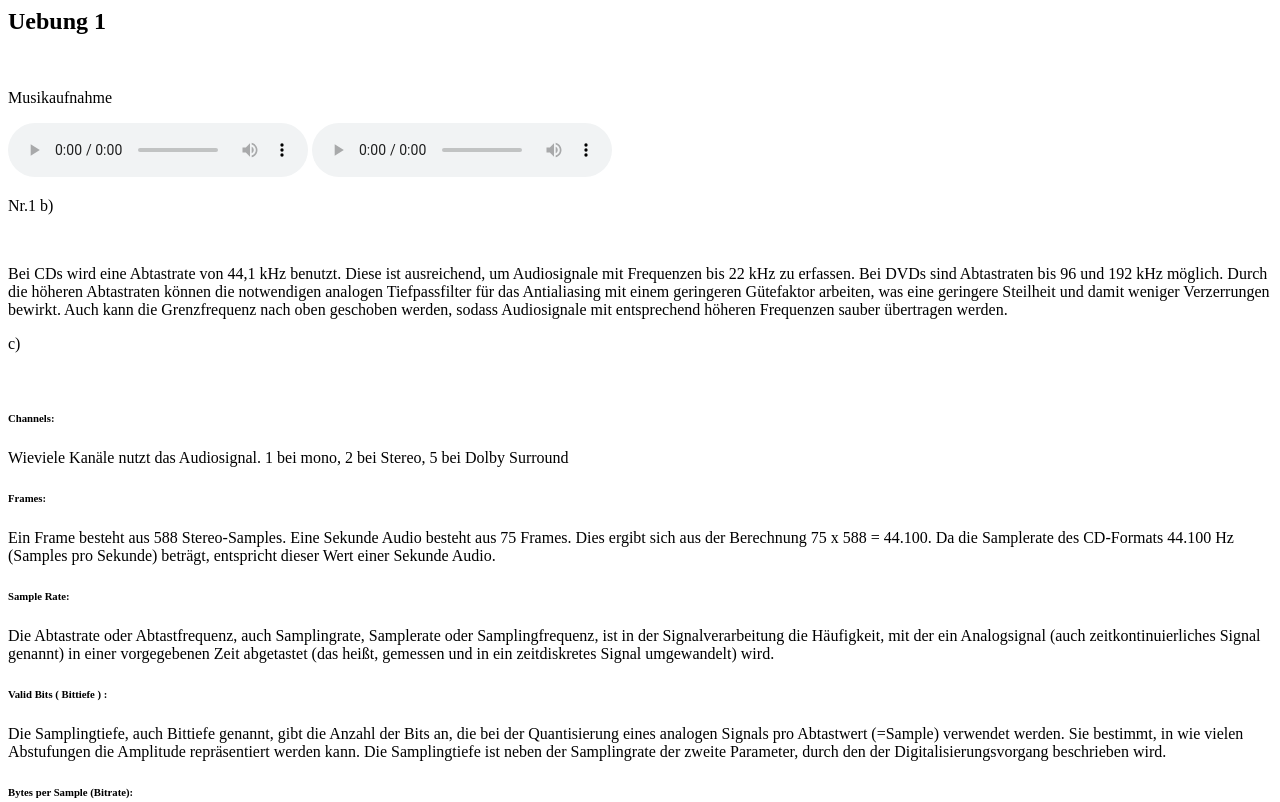
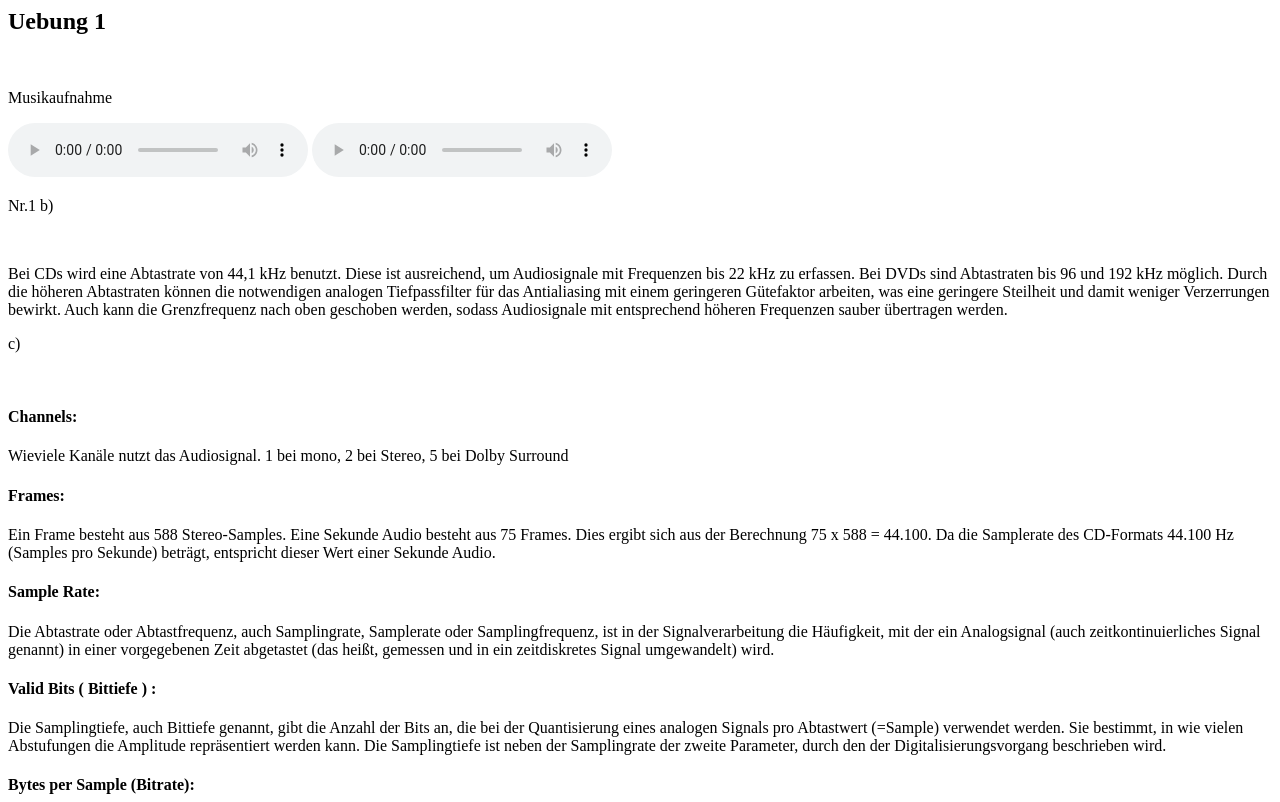
Before and after one commit to vladorjiggy/webtechno, a plain HTML site: page index.html in a window 1280 px wide. Shown: the top 802 px of the page. Drawn offline with Linux system fonts and the light colour scheme.

Commit message:
verbeserungen

```diff
--- a/index.html
+++ b/index.html
@@ -21,15 +21,15 @@
 
 <p>c)</p>
 <br>
-<h6>Channels:</h6>
+<h4>Channels:</h4>
 <p>Wieviele Kanäle nutzt das Audiosignal. 1 bei mono, 2 bei Stereo, 5 bei Dolby Surround</p>
-<h6>Frames: </h6>
+<h4>Frames: </h4>
 <p>Ein Frame besteht aus 588 Stereo-Samples. Eine Sekunde Audio besteht aus 75 Frames. Dies ergibt sich aus der Berechnung 75 x 588 = 44.100. Da die Samplerate des CD-Formats 44.100 Hz (Samples pro Sekunde) beträgt, entspricht dieser Wert einer Sekunde Audio. </p>
-<h6>Sample Rate: </h6>
+<h4>Sample Rate: </h4>
 <p>Die Abtastrate oder Abtastfrequenz, auch Samplingrate, Samplerate oder Samplingfrequenz, ist in der Signalverarbeitung die Häufigkeit, mit der ein Analogsignal (auch zeitkontinuierliches Signal genannt) in einer vorgegebenen Zeit abgetastet (das heißt, gemessen und in ein zeitdiskretes Signal umgewandelt) wird. </p>
-<h6>Valid Bits ( Bittiefe ) :</h6>
+<h4>Valid Bits ( Bittiefe ) :</h4>
 <p>Die Samplingtiefe, auch Bittiefe genannt, gibt die Anzahl der Bits an, die bei der Quantisierung eines analogen Signals pro Abtastwert (=Sample) verwendet werden. Sie bestimmt, in wie vielen Abstufungen die Amplitude repräsentiert werden kann. Die Samplingtiefe ist neben der Samplingrate der zweite Parameter, durch den der Digitalisierungsvorgang beschrieben wird. </p>
-<h6>Bytes per Sample (Bitrate):</h6>
+<h4>Bytes per Sample (Bitrate):</h4>
 <p>Die Bitrate ist eine Datenübertragungsrate und bezeichnet die Ausgabemenge von Informationseinheiten bei digitalen Multimediaformaten im Verhältnis einer Datenmenge zu einer Zeit, typischerweise gemessen in Bit pro Sekunde, abgekürzt als Bit/s oder bps. Mit fortschreitender Technik sind je nach Themengebiet immer mehr Vielfache üblich, angefangen bei kbit/s oder kbps (1.000 Bit/s), weiter mit Mbit/s (1.000.000 Bit/s) und Gbit/s (1.000.000.000 Bit/s). </p>
 
 <p>d)</p>
```
